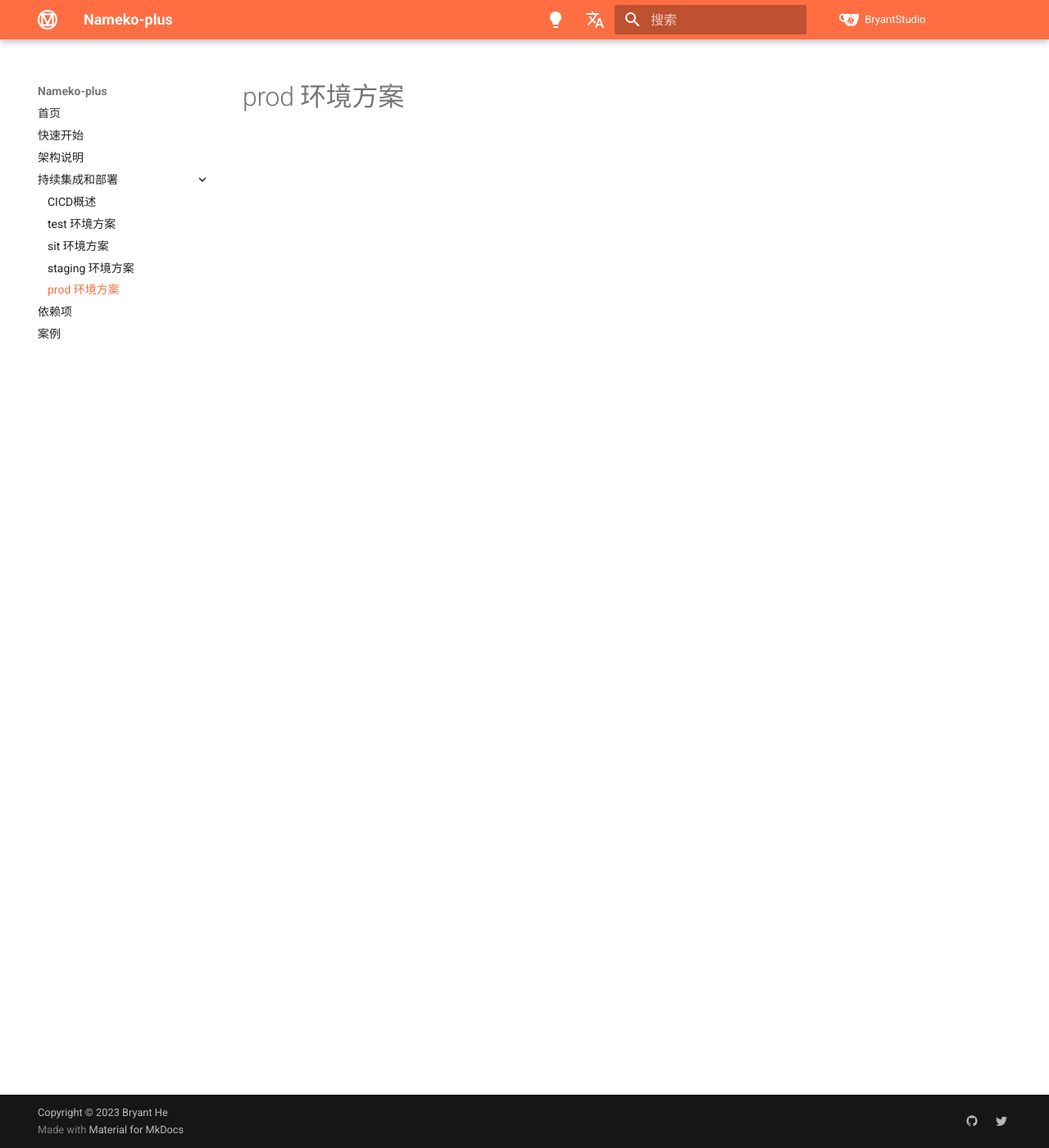
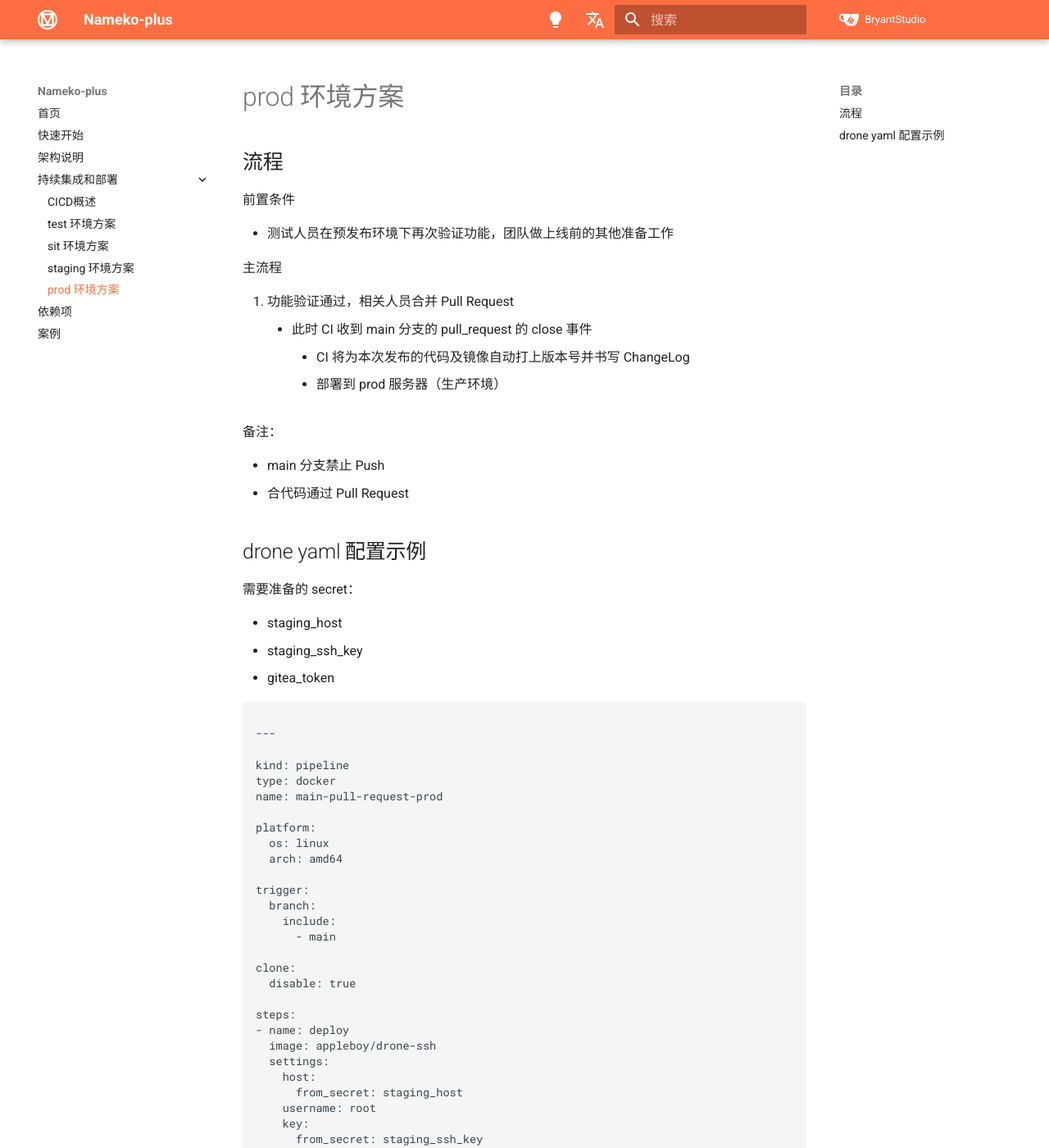
Before and after one commit to Bryanthelol/nameko-plus-doc, an MkDocs documentation site: the page built from docs/prod 环境方案.md, in a window 1280 px wide and 1400 px high. Shown: the whole window at 82% size. Built offline with MkDocs 1.6.1 and Material for MkDocs 9.7.7, drawn with Linux system fonts in a browser that asks for light colours; some of the changed text lies outside the part shown.

Commit message:
update doc

````diff
--- a/docs/prod 环境方案.md
+++ b/docs/prod 环境方案.md
@@ -4,3 +4,102 @@ hide:
 ---
 
 # prod 环境方案
+
+## 流程
+
+前置条件
+
+- 测试人员在预发布环境下再次验证功能，团队做上线前的其他准备工作
+
+主流程
+
+1. 功能验证通过，相关人员合并 Pull Request
+      - 此时 CI 收到 main 分支的 pull_request 的 close 事件
+          - CI 将为本次发布的代码及镜像自动打上版本号并书写 ChangeLog
+          - 部署到 prod 服务器（生产环境）
+
+备注：
+
+- main 分支禁止 Push
+- 合代码通过 Pull Request
+
+## drone yaml 配置示例
+
+需要准备的 secret：
+
+- staging_host
+- staging_ssh_key
+- gitea_token
+
+```yaml
+
+---
+
+kind: pipeline
+type: docker
+name: main-pull-request-prod
+
+platform:
+  os: linux
+  arch: amd64
+
+trigger:
+  branch:
+    include:
+      - main
+
+clone:
+  disable: true
+
+steps:
+- name: deploy
+  image: appleboy/drone-ssh
+  settings:
+    host:
+      from_secret: staging_host
+    username: root
+    key:
+      from_secret: staging_ssh_key
+    port: 22
+    script_stop: true
+    script:
+      - TODO
+  when:
+    event:
+      - pull_request
+    action:
+      - closed
+- name: gitea-pr-comment-failure
+  image: tsakidev/giteacomment:latest
+  settings:
+    gitea_token:
+      from_secret: gitea_token
+    gitea_base_url: http://gitea.example.com
+    comment_title: "部署正式环境失败"
+    comment: "${DRONE_PULL_REQUEST_TITLE} 部署正式环境失败"
+  when:
+    status:
+      - failure
+    event:
+      include:
+        - pull_request
+    action:
+      - closed
+- name: gitea-pr-comment-success
+  image: tsakidev/giteacomment:latest
+  settings:
+    gitea_token:
+      from_secret: gitea_token
+    gitea_base_url: http://gitea.example.com
+    comment_title: "部署正式环境成功"
+    comment: "${DRONE_PULL_REQUEST_TITLE} 部署正式环境成功"
+  when:
+    status:
+      - success
+    event:
+      include:
+        - pull_request
+    action:
+      - closed
+
+```
````
Also changed, not shown: docs/sit 环境方案.md (+4 -4 lines), docs/staging 环境方案.md (+3 -3 lines), docs/test 环境方案.md (+8 -8 lines).
